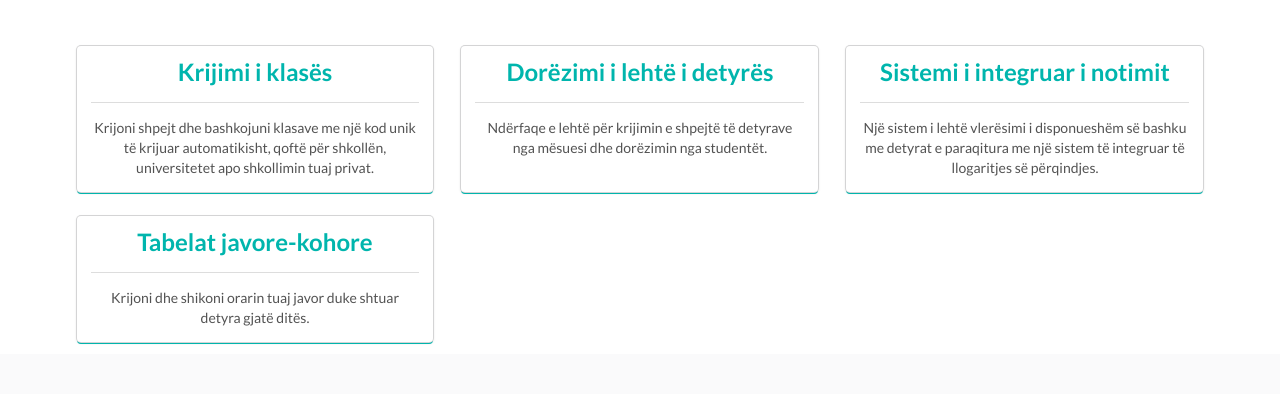
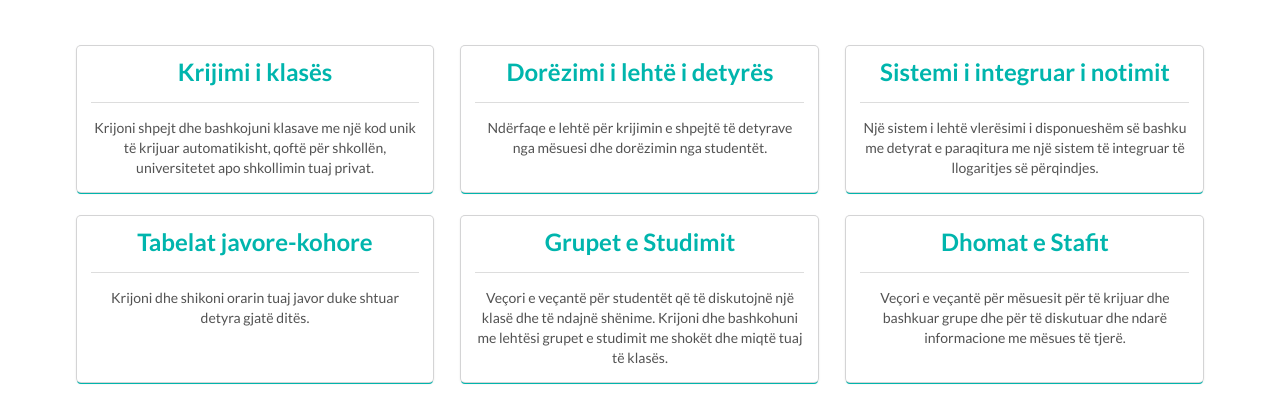
Before and after one commit to Blerina2/Sistemi_Per_Menagjimin_E_Univerzitetit, a PHP site: page / in a window 1280 px wide. Shown: the part 590-984 px from the top of the page. Before the commit the page ends 934 px from the top, so only its background shows below. Run offline with PHP 8.4, Linux system fonts and the light colour scheme; some libraries are stand-ins or nearby versions.

Commit message:
Update index.php

```diff
--- a/index.php
+++ b/index.php
@@ -109,3 +109,23 @@
                         <p>Krijoni dhe shikoni orarin tuaj javor duke shtuar detyra gjatë ditës.</p>
                     </div>
                 </div>
+
+                </a>
+            <a class="teal card">
+                <div class="content">
+                    <div class="ui teal large header">
+                        Grupet e Studimit
+                    </div>
+                    <div class="ui divider"></div>
+                    <div class="description">
+                        <p>Veçori e veçantë për studentët që të diskutojnë një klasë dhe të ndajnë shënime. Krijoni dhe bashkohuni me lehtësi grupet e studimit me shokët dhe miqtë tuaj të klasës.</p>                    </div>
+                </div>
+            </a><a class="teal card">
+                <div class="content">
+                    <div class="ui teal large header">
+                        Dhomat e Stafit
+                    </div>
+                    <div class="ui divider"></div>
+                    <div class="description">
+                        <p>Veçori e veçantë për mësuesit për të krijuar dhe bashkuar grupe dhe për të diskutuar dhe ndarë informacione me mësues të tjerë. </p>                    </div>
+                </div>
```
